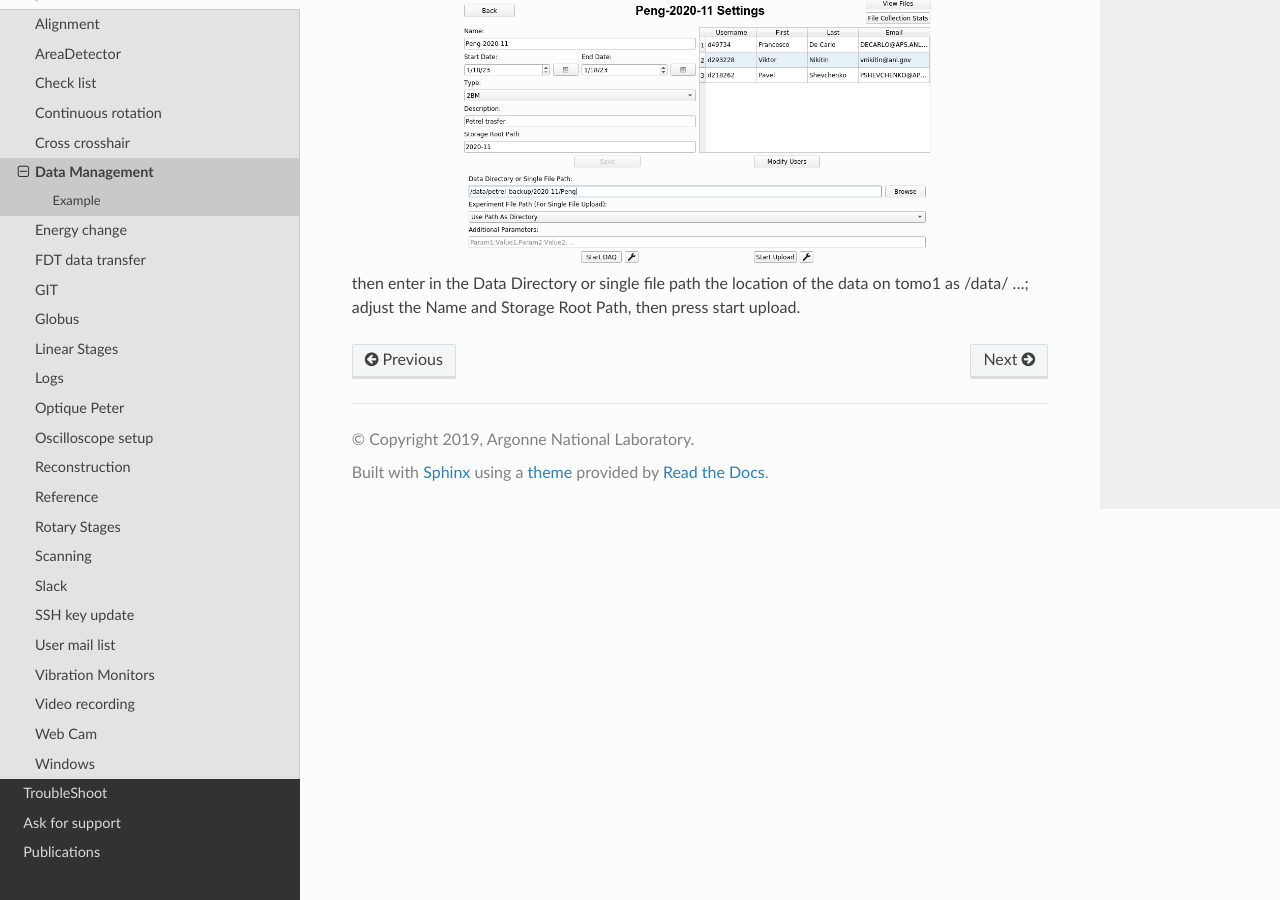
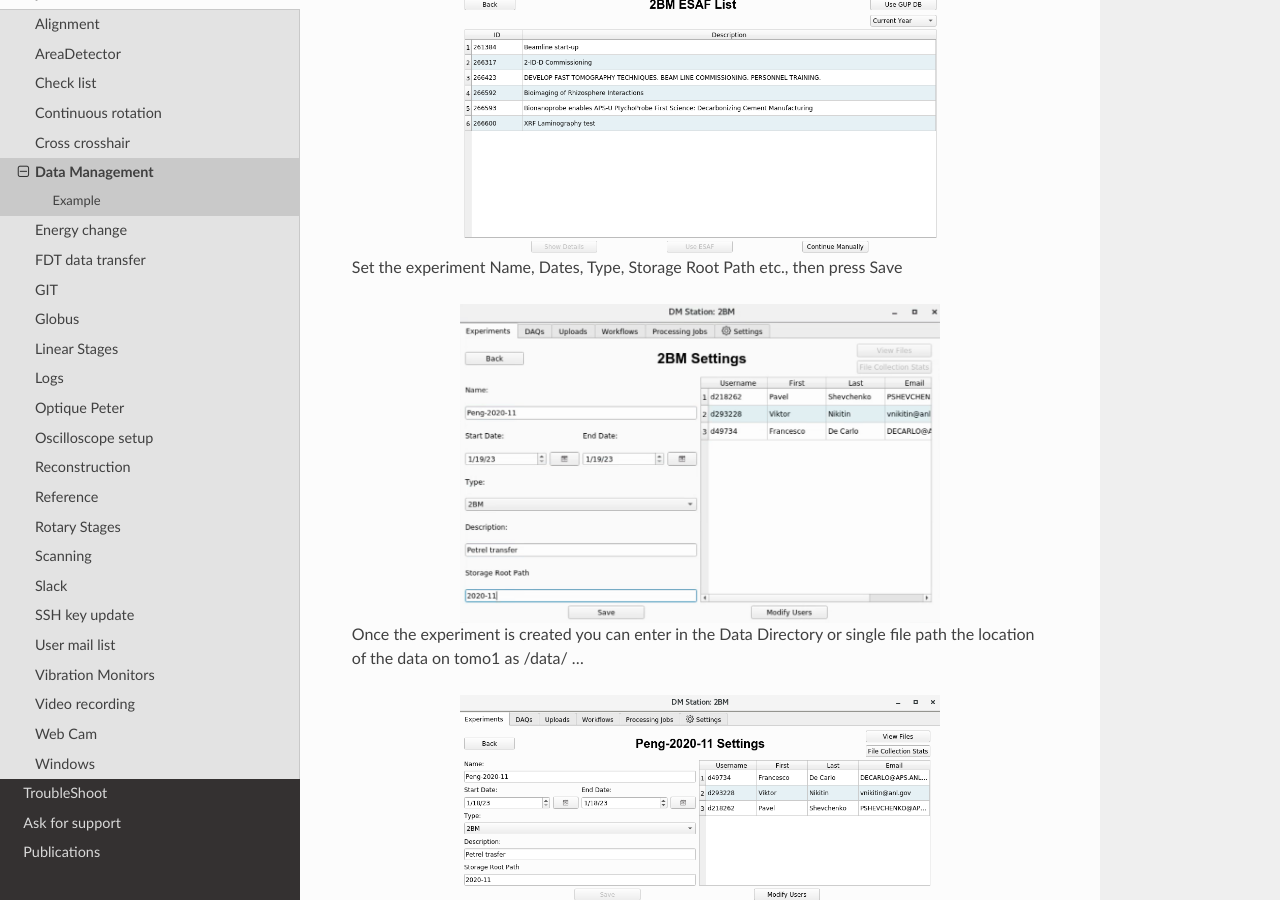
Before and after one commit to xray-imaging/2bm-docs, a Sphinx documentation site: the page built from docs/source/ops/item_004.rst, in a window 1280 px wide and 900 px high, scrolled down 2555 px. Built offline with Sphinx 7.4.7 and the Read the Docs theme 2.0.0, drawn with Linux system fonts in a browser that asks for light colours; the version number could not be read and is left out.

Commit message:
improved dm docs

```diff
--- a/docs/source/ops/item_004.rst
+++ b/docs/source/ops/item_004.rst
@@ -80,12 +80,22 @@ then select Add Experiment
 
 Select the GUP associated with the data set or Continue Manually if there is no GUP (e.g. internal time):
 
+.. image:: ../img/dm_03.png
+   :width: 480px
+   :align: center
+   :alt: dm
+
+
+Set the experiment Name, Dates, Type, Storage Root Path etc., then press Save
 
 .. image:: ../img/dm_04.png
    :width: 480px
    :align: center
    :alt: dm
 
+Once the experiment is created you can enter in the Data Directory or single file path the location of the data on tomo1 as /data/ ...
 
-then enter in the Data Directory or single file path the location of the data on tomo1 as /data/ ...; adjust
-the Name and Storage Root Path, then press start upload.
+.. image:: ../img/dm_05.png
+   :width: 480px
+   :align: center
+   :alt: dm
```
Also changed, not shown: docs/source/img/dm_04.png, docs/source/img/dm_05.png (added).
